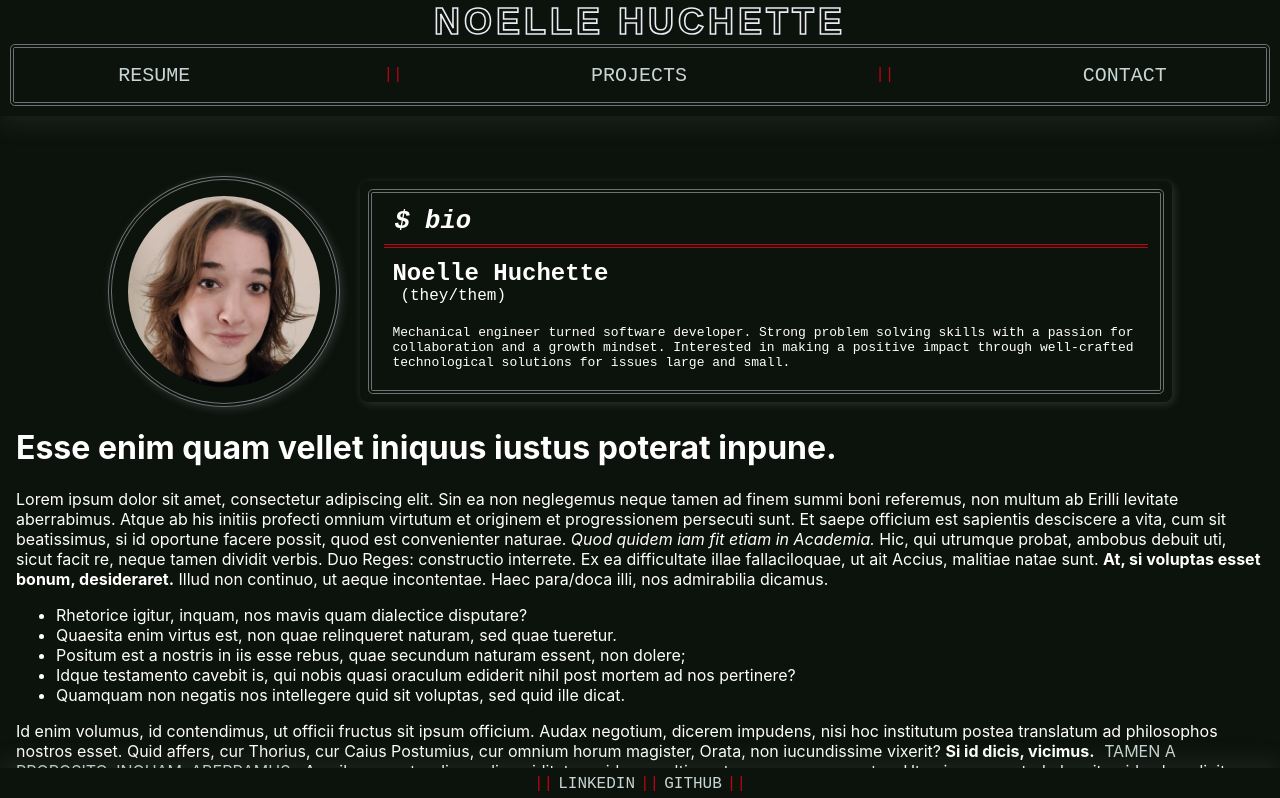
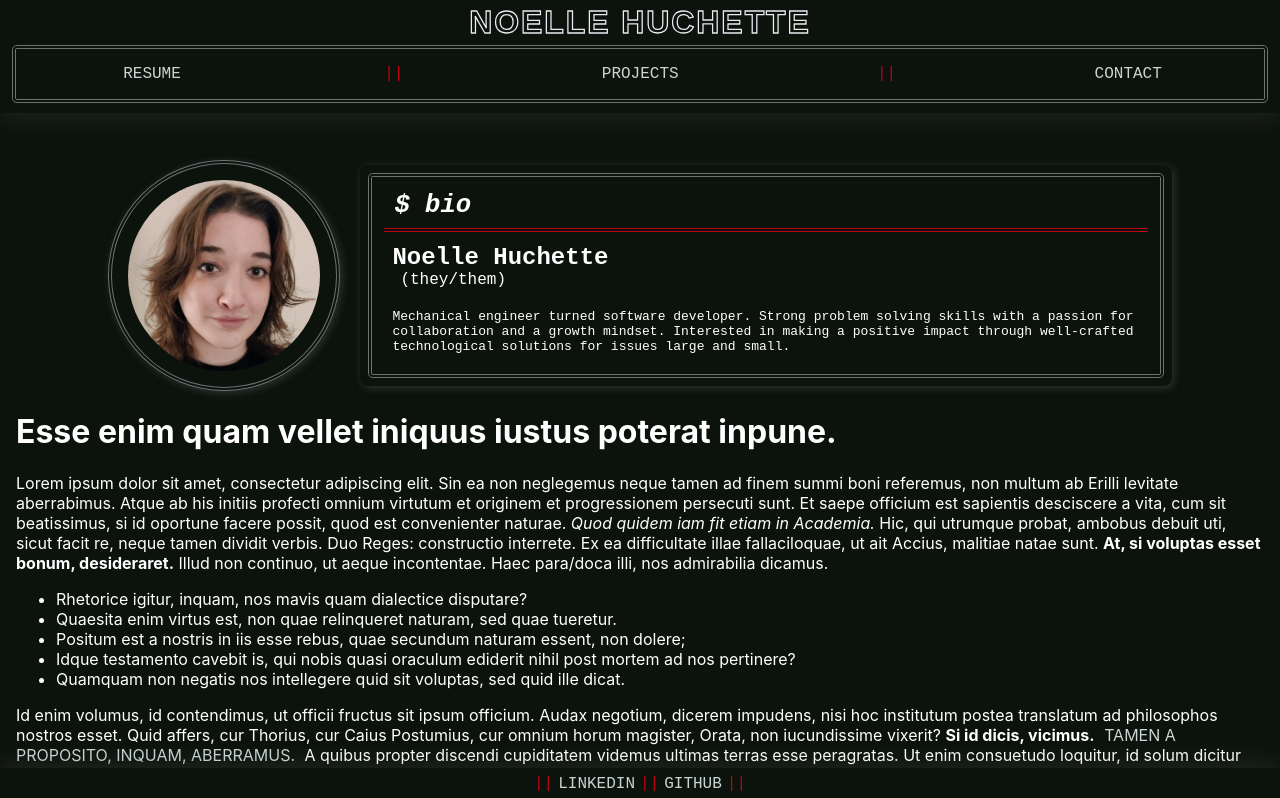
Before and after one commit to noellehuchette/portfolio, a React (Create React App) app: page / in a window 1280 px wide. Shown: the top 798 px of the page. Built offline with nearby package versions, Linux system fonts and the light colour scheme.

Commit message:
connected pages

```diff
--- a/src/App.css
+++ b/src/App.css
@@ -9,5 +9,5 @@ main {
 .content {
   margin: 0;
   width: 100%;
-  padding: 9rem 0 2rem;
+  padding: 8rem 0 2rem;
 }
--- a/src/client/components/Nav/style.css
+++ b/src/client/components/Nav/style.css
@@ -32,7 +32,6 @@ nav {
   align-items: center;
   border: double 0.3rem #6D7275;
   border-radius: 0.3rem;
-  padding: 2px;
 }
 
 .menu-pages p {
@@ -41,12 +40,13 @@ nav {
 }
 
 .menu-head button {
+  letter-spacing: 0.12rem;
   align-self: center;
-  letter-spacing: 0.25rem;
   text-transform: uppercase;
   text-align: center;
-  -webkit-text-stroke: 0.1rem #ECEBF3;
-  font-size: 2.25rem;
+  -webkit-text-stroke: 0.08rem #ECEBF3;
+  font-size: 2rem;
+  margin: 0.2rem 0;
   font-weight: bold;
   background: transparent;
   color: transparent;
@@ -54,7 +54,7 @@ nav {
 }
 
 .menu-pages button {
-  font-size: 1.25rem;
+  font-size: 1rem;
   background: transparent;
   color: #C7D6D5;
   text-decoration: none;
```
